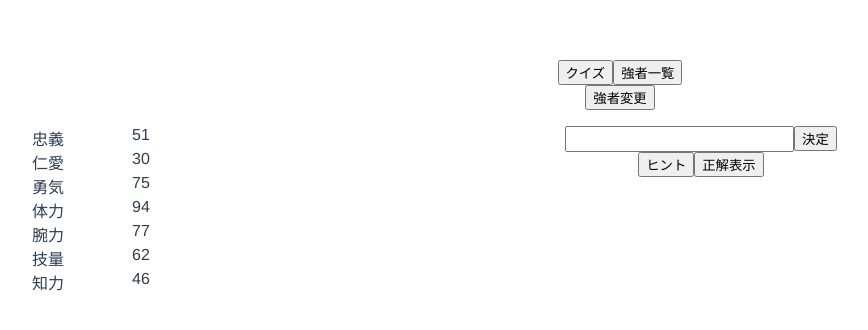
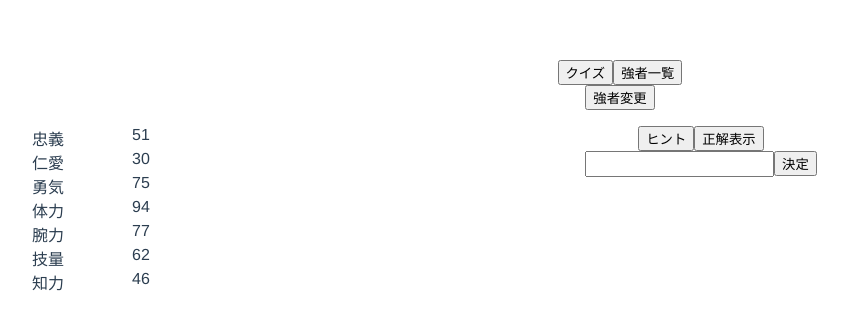
Before and after one commit to kekoyana/suikoList, a Vue app: page / in a window 1280 px wide. Both pictures are taken after a click on the button "強者変更". Shown: the top 330 px of the page, without its empty margins (20-888 px from the left). Built offline with nearby package versions, Linux system fonts and the light colour scheme.

Commit message:
入力チェック修正

```diff
--- a/src/components/Quiz.vue
+++ b/src/components/Quiz.vue
@@ -31,16 +31,20 @@
         </div>
       </dl>
       <div>
-        <input v-model="inputHero" autocomplete="on" list="kanas" />
+        <button @click="viewTips">ヒント</button>
+        <button @click="answer">正解表示</button>
+      </div>
+      <div>
+        <input size=16 v-model="inputHero" autocomplete="on" list="kanas" />
         <datalist id="kanas">
           <option v-for="n in kanas" :key="n">{{n}}</option>
         </datalist>
         <button @click="check">決定</button>
+      </div>
+      <div>
         {{ message }}
       </div>
       <div>
-        <button @click="viewTips">ヒント</button>
-        <button @click="answer">正解表示</button>
         <div v-if="answerFlg">{{ this.hero.name }} {{ this.hero.kana }}</div>
       </div>
     </div>
@@ -71,6 +75,7 @@ export default {
       this.hero = heros.heros[Math.floor(Math.random() * heros.heros.length)];
     },
     check() {
+      if (!this.kanas.has(this.inputHero)) return
       if (this.inputHero == this.hero.kana) {
         this.message = "正解";
         this.answerFlg = true;
```
